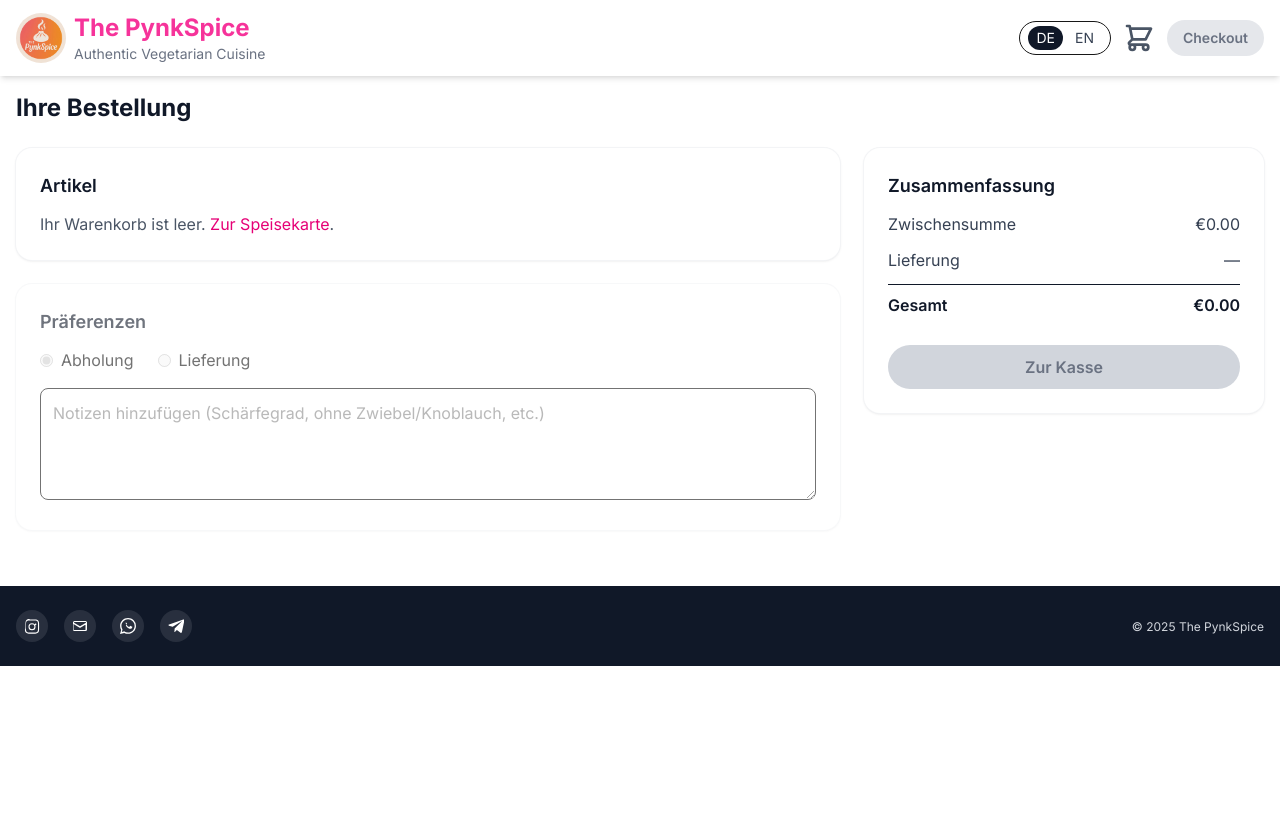
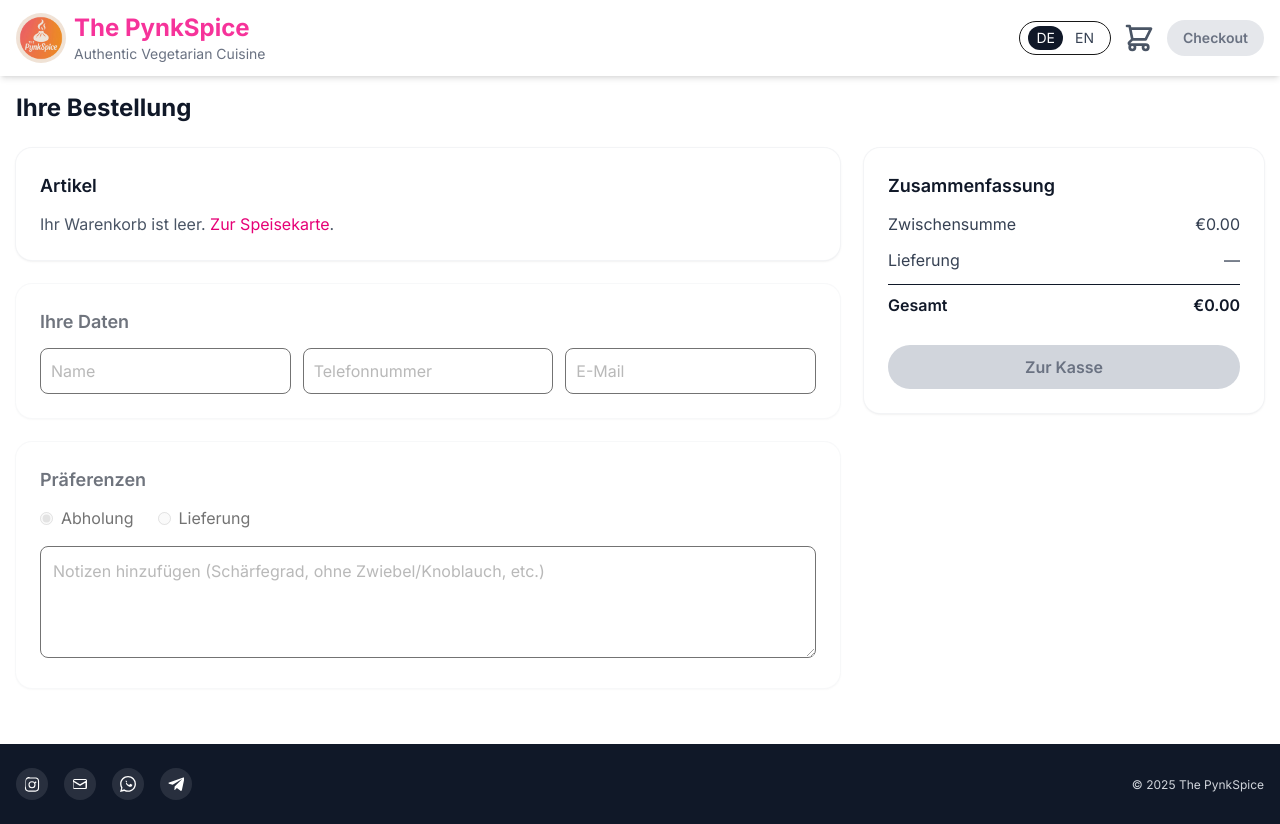
Before and after one commit to pynk-eu/pynkspice-miniapp, a Next.js app: page /cart in a window 1280 px wide. Before the commit the page ends 800 px from the top, so only its background shows below. Built offline with nearby package versions, Linux system fonts and the light colour scheme.

Commit message:
- accept user information when placin order

```diff
--- a/src/components/CartPage.tsx
+++ b/src/components/CartPage.tsx
@@ -26,6 +26,9 @@ export default function CartPage() {
   const [fulfillment, setFulfillment] = useState<'pickup' | 'delivery'>('pickup');
   const [notes, setNotes] = useState('');
   const [address, setAddress] = useState('');
+  const [name, setName] = useState('');
+  const [phone, setPhone] = useState('');
+  const [email, setEmail] = useState('');
 
   const total = useMemo(
     () => cart.reduce((sum, item) => sum + item.price * item.quantity, 0),
@@ -48,6 +51,9 @@ export default function CartPage() {
         address: fulfillment === 'delivery' ? address : undefined,
         notes,
         total,
+  customerName: name || undefined,
+  customerPhone: phone || undefined,
+  customerEmail: email || undefined,
       };
       const res = await fetch('/api/orders', {
         method: 'POST',
@@ -106,6 +112,35 @@ export default function CartPage() {
                 ))}
               </ul>
             )}
+          </Section>
+
+          <Section title={t('cart.contact', lang === 'de' ? 'Ihre Daten' : 'Your details')} disabled={formDisabled}>
+            <div className="grid md:grid-cols-3 gap-3">
+              <input
+                type="text"
+                value={name}
+                onChange={(e) => setName(e.target.value)}
+                placeholder={t('cart.name', lang === 'de' ? 'Name' : 'Name')}
+                disabled={formDisabled}
+                className="w-full p-2.5 border rounded-lg focus:outline-none focus:ring-2 focus:ring-pink-600"
+              />
+              <input
+                type="tel"
+                value={phone}
+                onChange={(e) => setPhone(e.target.value)}
+                placeholder={t('cart.phone', lang === 'de' ? 'Telefonnummer' : 'Phone number')}
+                disabled={formDisabled}
+                className="w-full p-2.5 border rounded-lg focus:outline-none focus:ring-2 focus:ring-pink-600"
+              />
+              <input
+                type="email"
+                value={email}
+                onChange={(e) => setEmail(e.target.value)}
+                placeholder={t('cart.email', lang === 'de' ? 'E-Mail' : 'Email')}
+                disabled={formDisabled}
+                className="w-full p-2.5 border rounded-lg focus:outline-none focus:ring-2 focus:ring-pink-600"
+              />
+            </div>
           </Section>
 
           <Section title={t('cart.preferences', lang === 'de' ? 'Präferenzen' : 'Preferences')} disabled={formDisabled}>
--- a/src/lib/sheets.ts
+++ b/src/lib/sheets.ts
@@ -164,6 +164,9 @@ export type OrderPayload = {
   notes?: string;
   total: number;
   timestamp?: string;
+  customerName?: string;
+  customerPhone?: string;
+  customerEmail?: string;
 };
 
 // This posts order data to a Google Apps Script Web App (or any webhook) URL provided via env.
```
